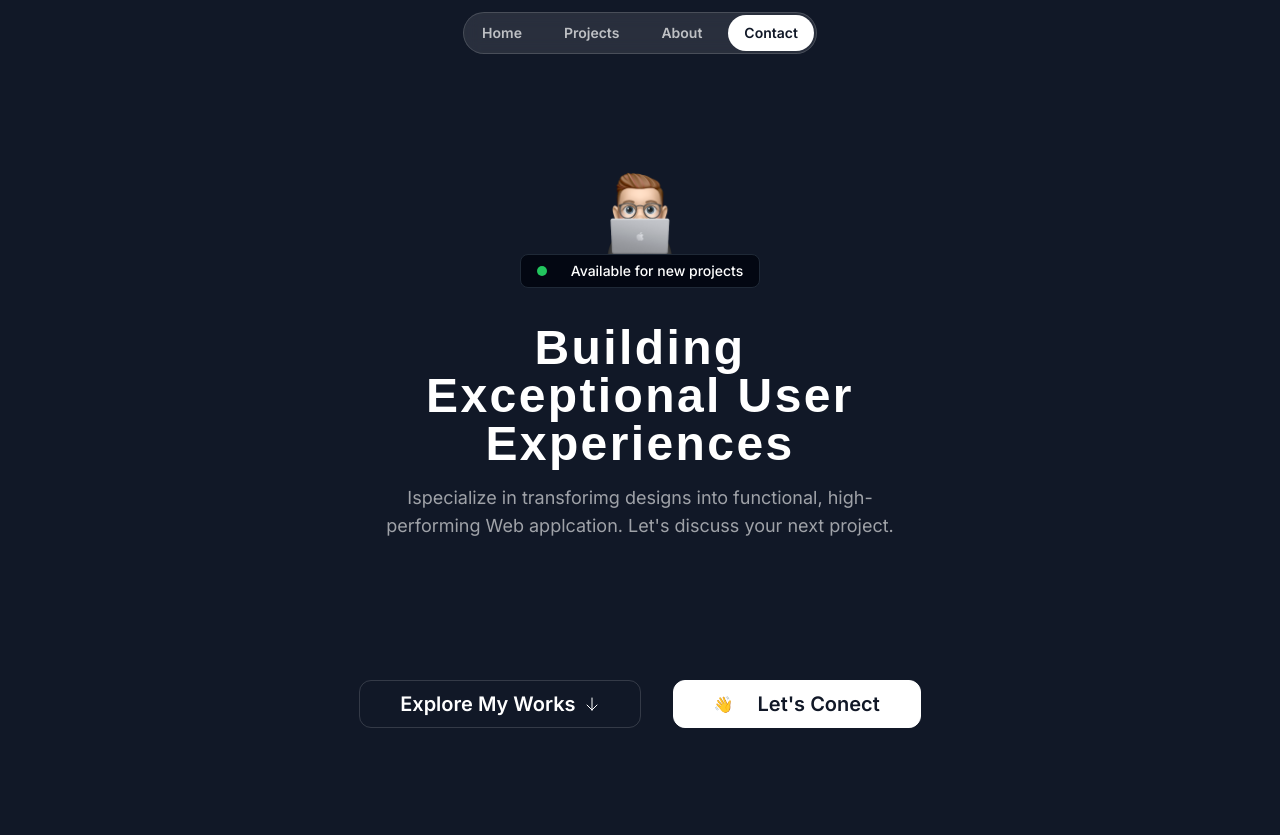
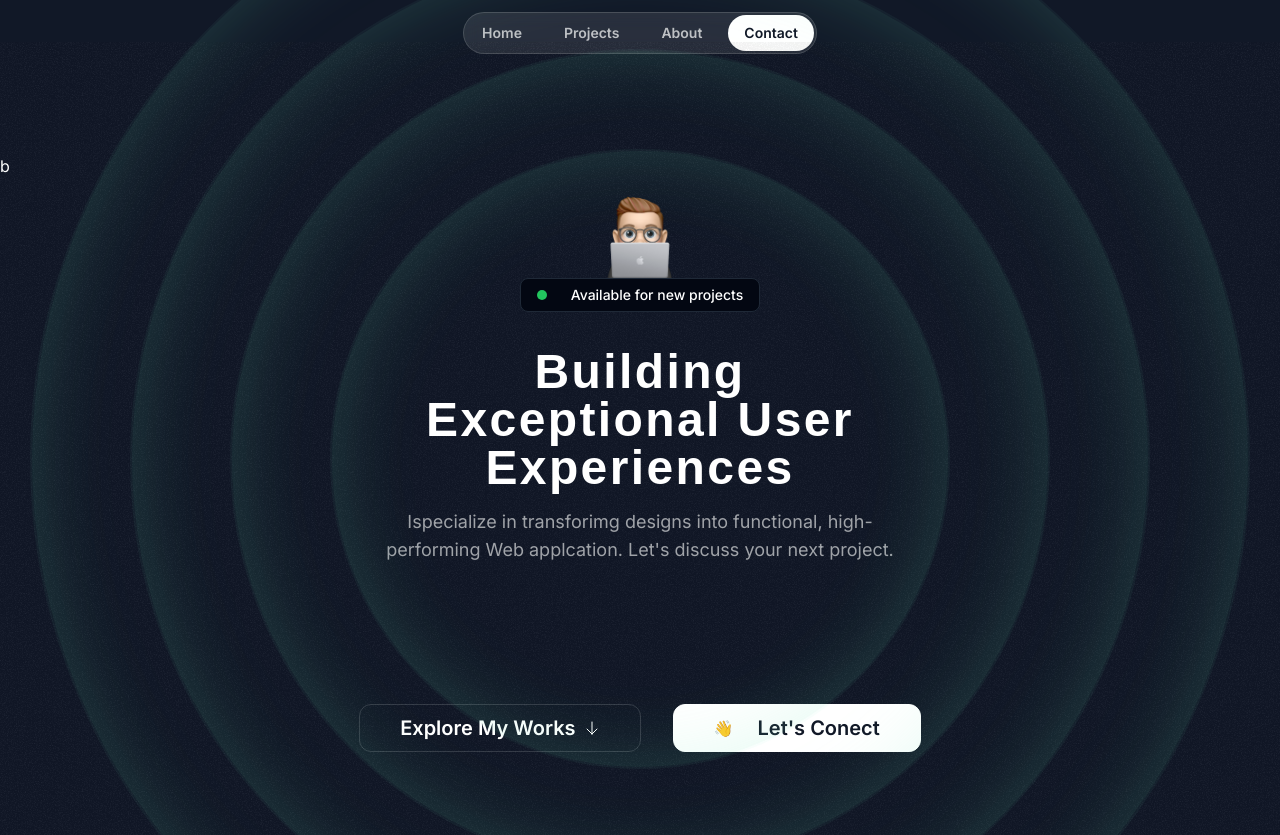
Before and after one commit to Askebir/Next.js-and-react-portfolio-website, a Next.js app: page / in a window 1280 px wide. Shown: the top 835 px of the page. Built offline with nearby package versions, Linux system fonts and the light colour scheme; a web font is replaced by a local one.

Commit message:
hero-ring ui

```diff
--- a/src/app/globals.css
+++ b/src/app/globals.css
@@ -6,4 +6,8 @@
   .nav-item {
     @apply px-4 py-2 rounded-full text-white/70 text-sm  font-semibold hover:bg-white/10 hover:text-white transition duration-300;
   }
+
+  .hero-ring {
+    @apply absolute inset-0  border-2 top-1/2 left-1/2 -translate-x-1/2 -translate-y-1/2  rounded-full border-emerald-300/5 shadow-[0_0_80px_inset] shadow-emerald-300/20;
+  }
 }
--- a/src/sections/Hero.tsx
+++ b/src/sections/Hero.tsx
@@ -1,10 +1,22 @@
 import memojiImage from "@/assets/images/memoji-computer.png";
 import Image from "next/image";
 import ArrowDown from "@/assets/icons/arrow-down.svg";
+import grainImage from "@/assets/images/grain.jpg";
 
 export const HeroSection = () => {
   return (
-    <div className="py-24 md:py-lg lg:py-28 ">
+    <div className="py-24 md:py-lg lg:py-28 relative z-0 ">
+      b
+      <div
+        className="absolute inset-0 -z-30 opacity-5 "
+        style={{
+          backgroundImage: `url(${grainImage.src})`,
+        }}
+      ></div>
+      <div className="size-[620px] hero-ring"></div>
+      <div className="size-[820px] hero-ring"></div>
+      <div className="size-[1020px] hero-ring"></div>
+      <div className="size-[1220px] hero-ring"></div>
       <div className="container">
         <div className="flex flex-col  items-center  ">
           <Image
```
